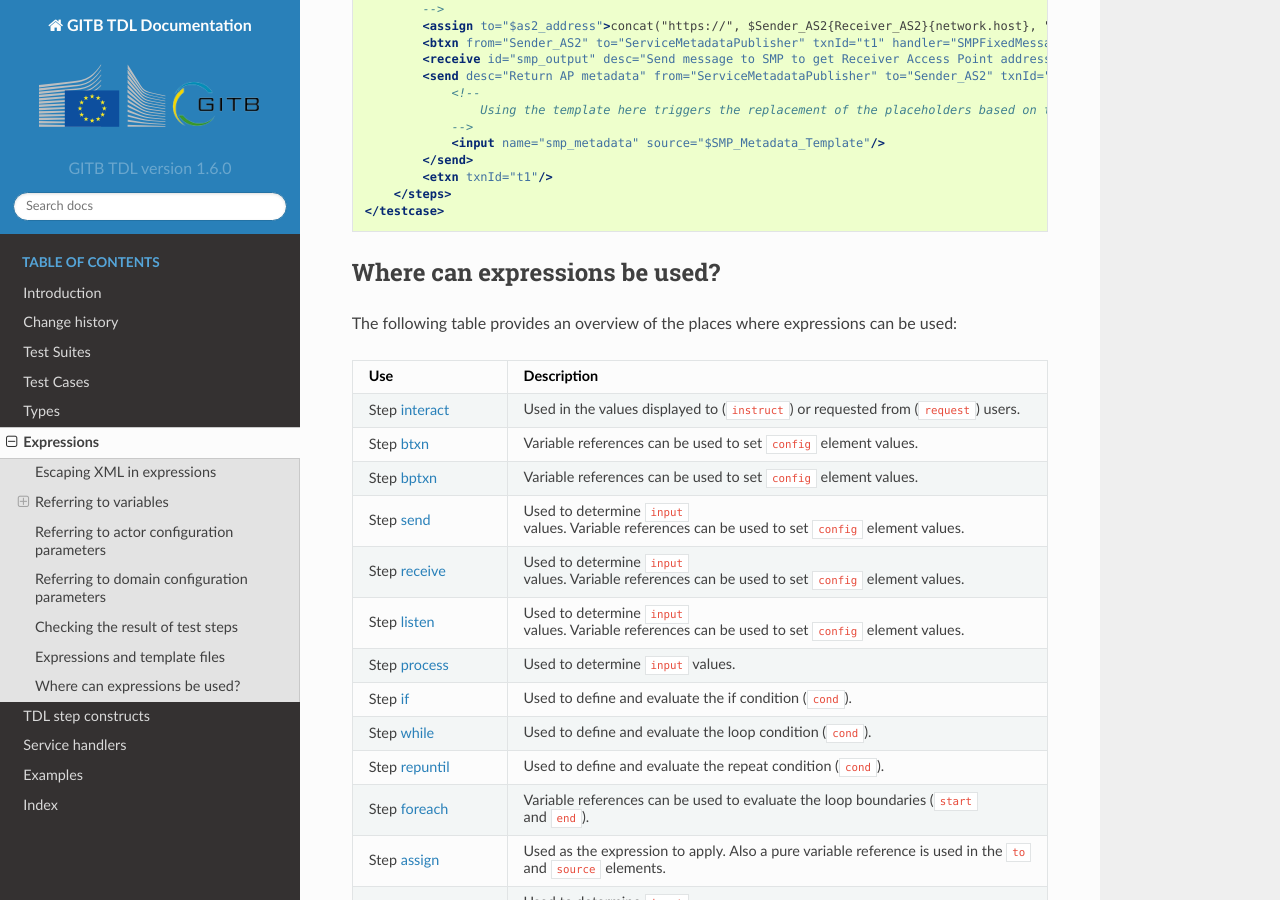
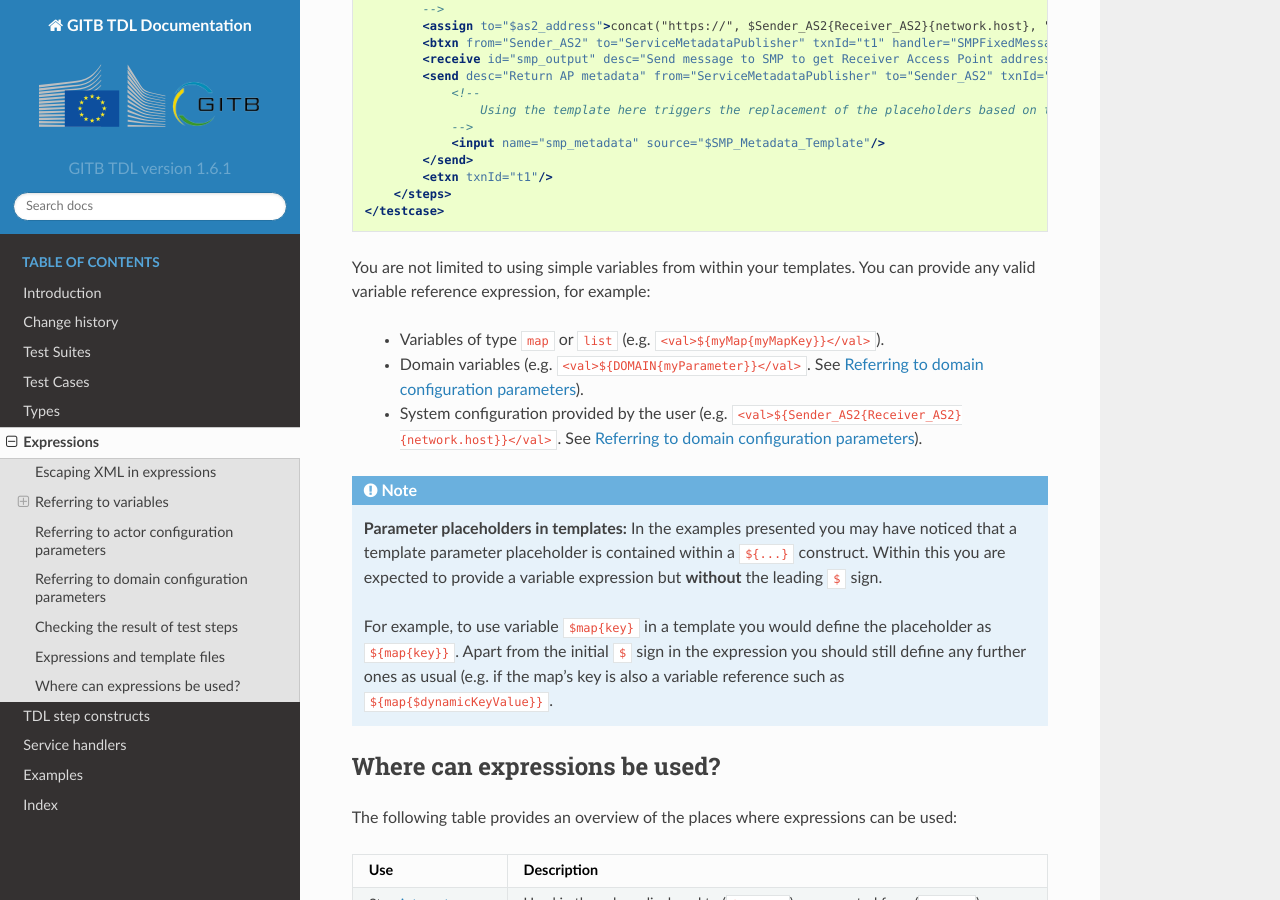
Before and after one commit to ISAITB/docs-tdl, a Sphinx documentation site: the page built from source/expressions/index.rst, in a window 1280 px wide and 900 px high, scrolled down 8579 px. Built offline with Sphinx 7.4.7 and the Read the Docs theme 2.0.0, drawn with Linux system fonts in a browser that asks for light colours.

```diff
--- a/source/conf.py
+++ b/source/conf.py
@@ -24,9 +24,9 @@
 author = 'European Commission, DIGIT ISA'
 
 # The short X.Y version
-version = 'GITB TDL version 1.6.0'
+version = 'GITB TDL version 1.6.1'
 # The full version, including alpha/beta/rc tags
-release = 'GITB TDL version 1.6.0'
+release = 'GITB TDL version 1.6.1'
 
 html_show_sourcelink = False
 html_show_sphinx = False
--- a/source/expressions/index.rst
+++ b/source/expressions/index.rst
@@ -426,6 +426,19 @@
         </steps>
     </testcase>
 
+You are not limited to using simple variables from within your templates. You can provide any valid variable reference expression, for example:
+
+    * Variables of type ``map`` or ``list`` (e.g. ``<val>${myMap{myMapKey}}</val>``).
+    * Domain variables (e.g. ``<val>${DOMAIN{myParameter}}</val>``. See :ref:`test-case-expressions-domain`).
+    * System configuration provided by the user (e.g. ``<val>${Sender_AS2{Receiver_AS2}{network.host}}</val>``. See :ref:`test-case-expressions-domain`).
+
+.. note::
+    **Parameter placeholders in templates:** In the examples presented you may have noticed that a template parameter placeholder is contained
+    within a ``${...}`` construct. Within this you are expected to provide a variable expression but **without** the leading ``$`` sign.
+
+    For example, to use variable ``$map{key}`` in a template you would define the placeholder as ``${map{key}}``. Apart from the initial ``$`` sign
+    in the expression you should still define any further ones as usual (e.g. if the map's key is also a variable reference such as ``${map{$dynamicKeyValue}}``.
+
 Where can expressions be used?
 ~~~~~~~~~~~~~~~~~~~~~~~~~~~~~~
 
```
Also changed, not shown: source/changelog/index.rst (+9 -14 lines).
